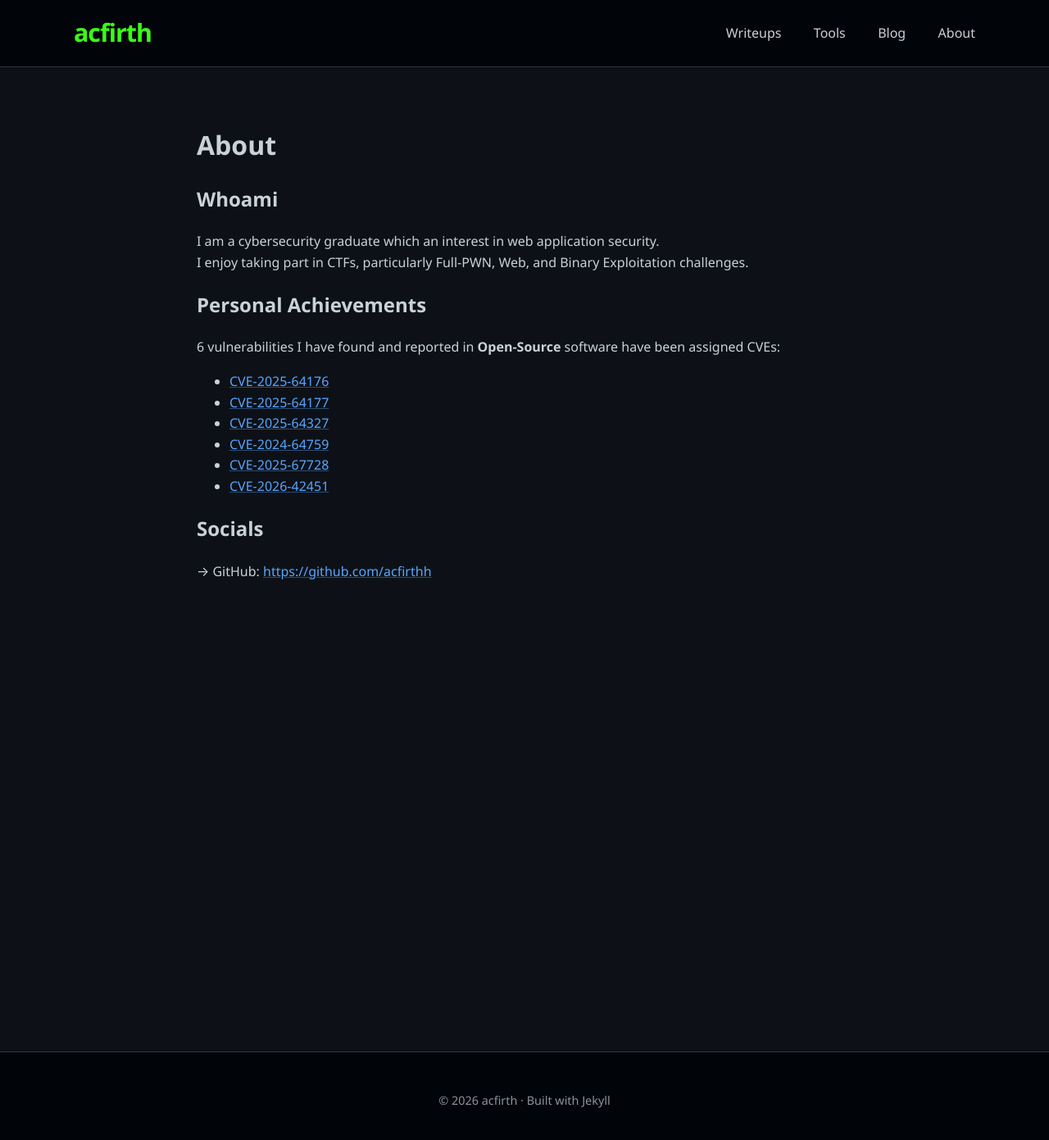
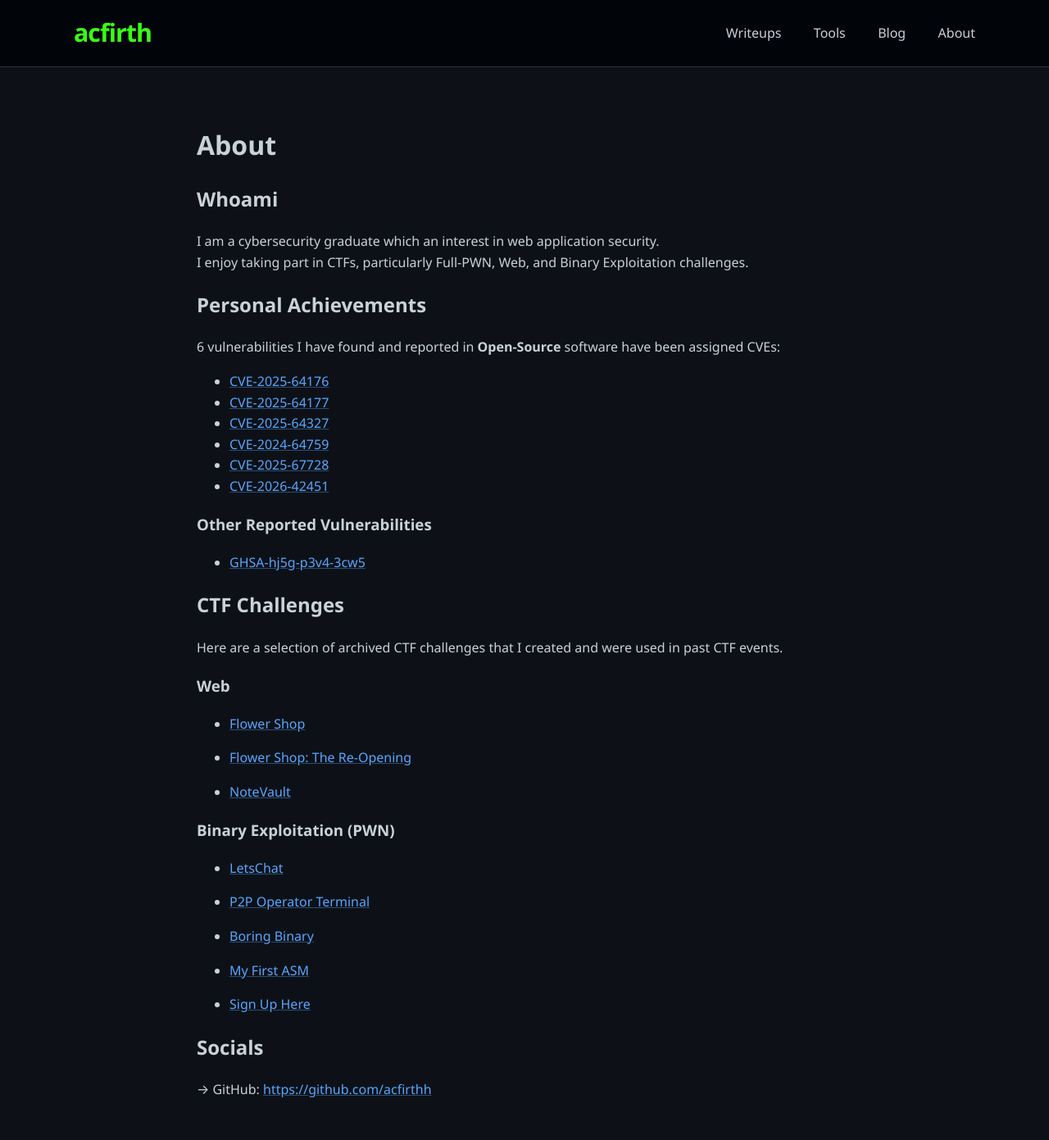
Before and after one commit to acfirthh/acfirthh.github.io, a Jekyll site: the page built from about.md, in a window 1280 px wide and 1400 px high. Shown: the top 1391 px of the window at 82% size. Built offline with Jekyll 4.4.1, drawn with Linux system fonts in a browser that asks for light colours.

Commit message:
Update about.md

```diff
--- a/about.md
+++ b/about.md
@@ -18,5 +18,29 @@ I enjoy taking part in CTFs, particularly Full-PWN, Web, and Binary Exploitation
 - [CVE-2025-67728](https://www.cve.org/CVERecord?id=CVE-2025-67728)
 - [CVE-2026-42451](https://www.cve.org/CVERecord?id=CVE-2026-42451)
 
+### Other Reported Vulnerabilities
+- [GHSA-hj5g-p3v4-3cw5](https://github.com/alexta69/metube/security/advisories/GHSA-hj5g-p3v4-3cw5)
+
+## CTF Challenges
+Here are a selection of archived CTF challenges that I created and were used in past CTF events.
+
+### Web
+- [Flower Shop](https://github.com/DMUHackers/Pwn2Play/tree/master/2025/Web/Flower%20Shop)
+
+- [Flower Shop: The Re-Opening](https://github.com/DMUHackers/Pwn2Play/tree/master/2025/Web/Flower%20Shop%20-%20The%20Re-Opening)
+
+- [NoteVault](https://github.com/DMUHackers/Pwn2Play/tree/master/2026/Web/NoteVault)
+
+### Binary Exploitation (PWN)
+- [LetsChat](https://github.com/DMUHackers/Pwn2Play/tree/master/2025/Pwn/LetsChat)
+
+- [P2P Operator Terminal](https://github.com/DMUHackers/Pwn2Play/tree/master/2025/Pwn/P2P%20Operator%20Terminal)
+
+- [Boring Binary](https://github.com/DMUHackers/Pwn2Play/tree/master/2026/Pwn/Boring%20Binary)
+
+- [My First ASM](https://github.com/DMUHackers/Pwn2Play/tree/master/2026/Pwn/My%20First%20ASM)
+
+- [Sign Up Here](https://github.com/DMUHackers/Pwn2Play/tree/master/2026/Pwn/Sign%20Up%20Here)
+
 ## Socials
 → GitHub: [https://github.com/acfirthh](https://github.com/acfirthh)
```
